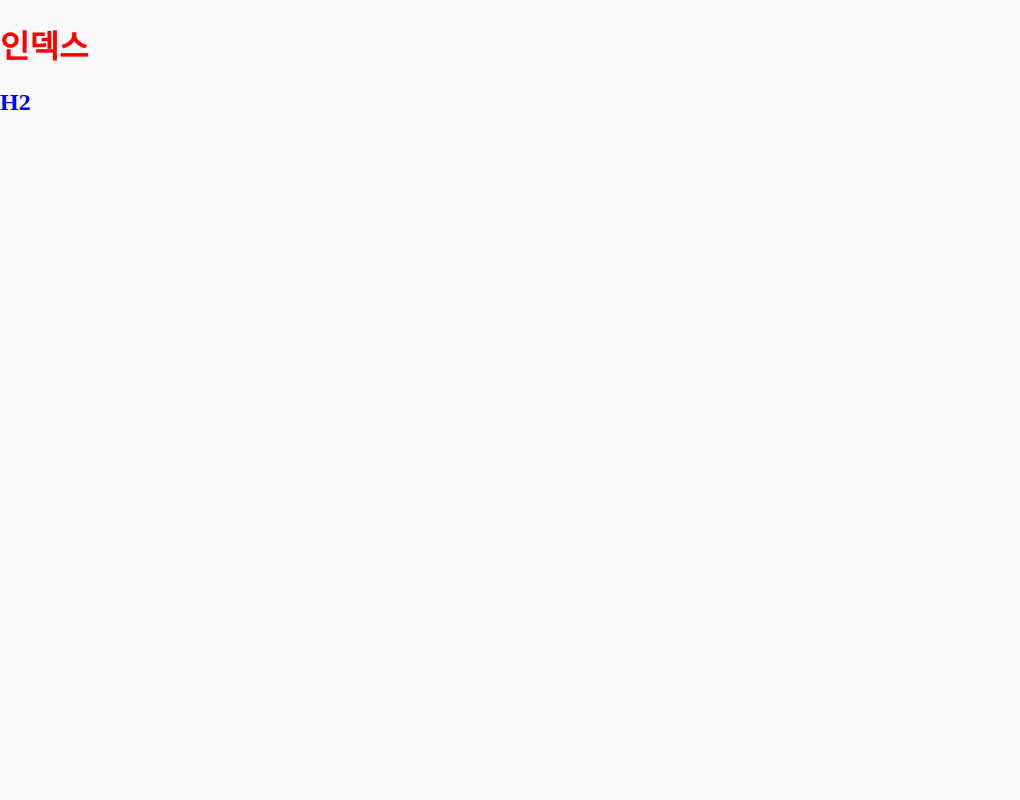
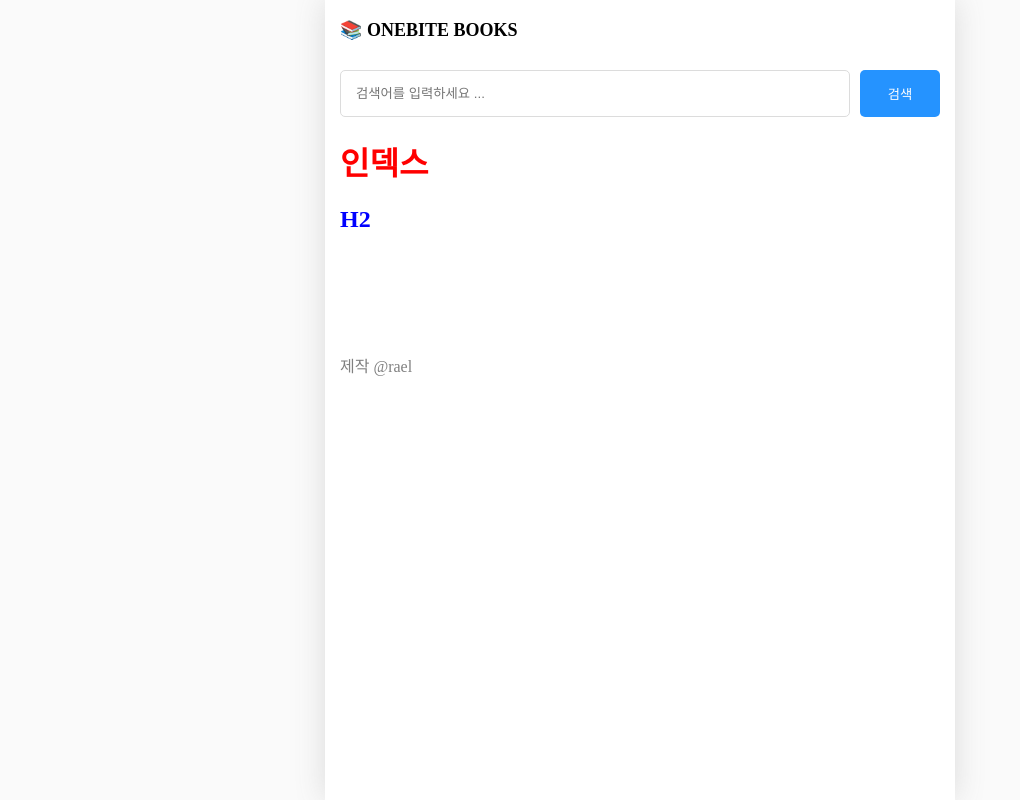
Before and after one commit to Head-ddy/Onebite-Next, a Next.js app in the folder section02/: page / in a window 1280 px wide. Shown: the whole page, without its empty margins (0-1020 px from the left). Built offline with nearby package versions, Linux system fonts and the light colour scheme.

Commit message:
feat: 페이지 라우팅 실습 및 getLayout 적용

```diff
--- a/section02/src/pages/_app.tsx
+++ b/section02/src/pages/_app.tsx
@@ -1,6 +1,32 @@
+import GlobalLayout from "@/components/global-layout";
 import "@/styles/globals.css";
+import { NextPage } from "next";
 import type { AppProps } from "next/app";
+import { ReactNode } from "react";
+// import Link from "next/link";
+// import { useRouter } from "next/router";
+// import { useEffect } from "react";
 
-export default function App({ Component, pageProps }: AppProps) {
-  return <Component {...pageProps} />;
+type NextPageWithLayout = NextPage & {
+  getLayout?: (page: ReactNode) => ReactNode;
+};
+
+export default function App({ Component, pageProps }: AppProps & { Component: NextPageWithLayout }) {
+  // const router = useRouter();
+
+  // const onClickButton = () => {
+  //   router.push("/test");
+  // };
+
+  // useEffect(() => {
+  //   router.prefetch("/test");  // 명시적으로 프리페칭
+  // }, []);
+
+  const getLayout = Component.getLayout ?? ((page: React.ReactNode) => page);
+
+  return (
+    <GlobalLayout>
+      {getLayout(<Component {...pageProps} />)}
+    </GlobalLayout>
+  );
 }
```
